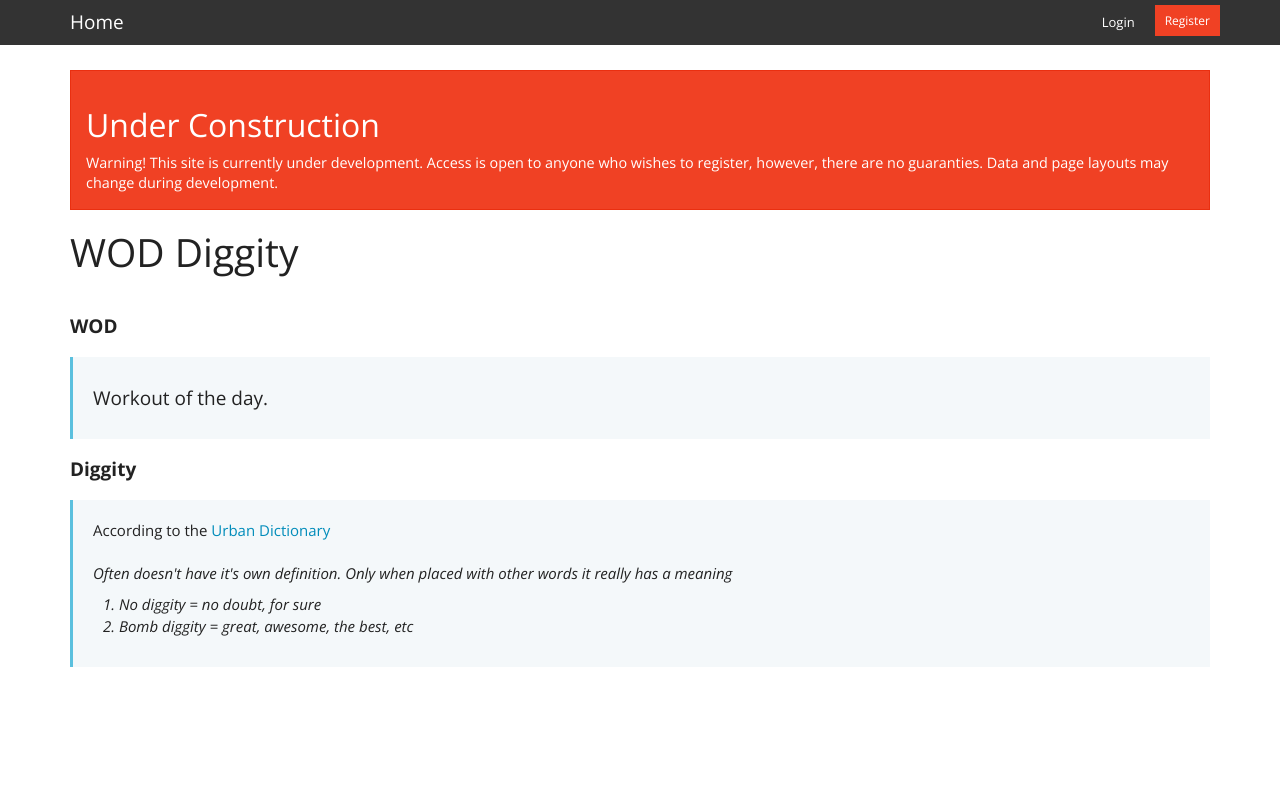
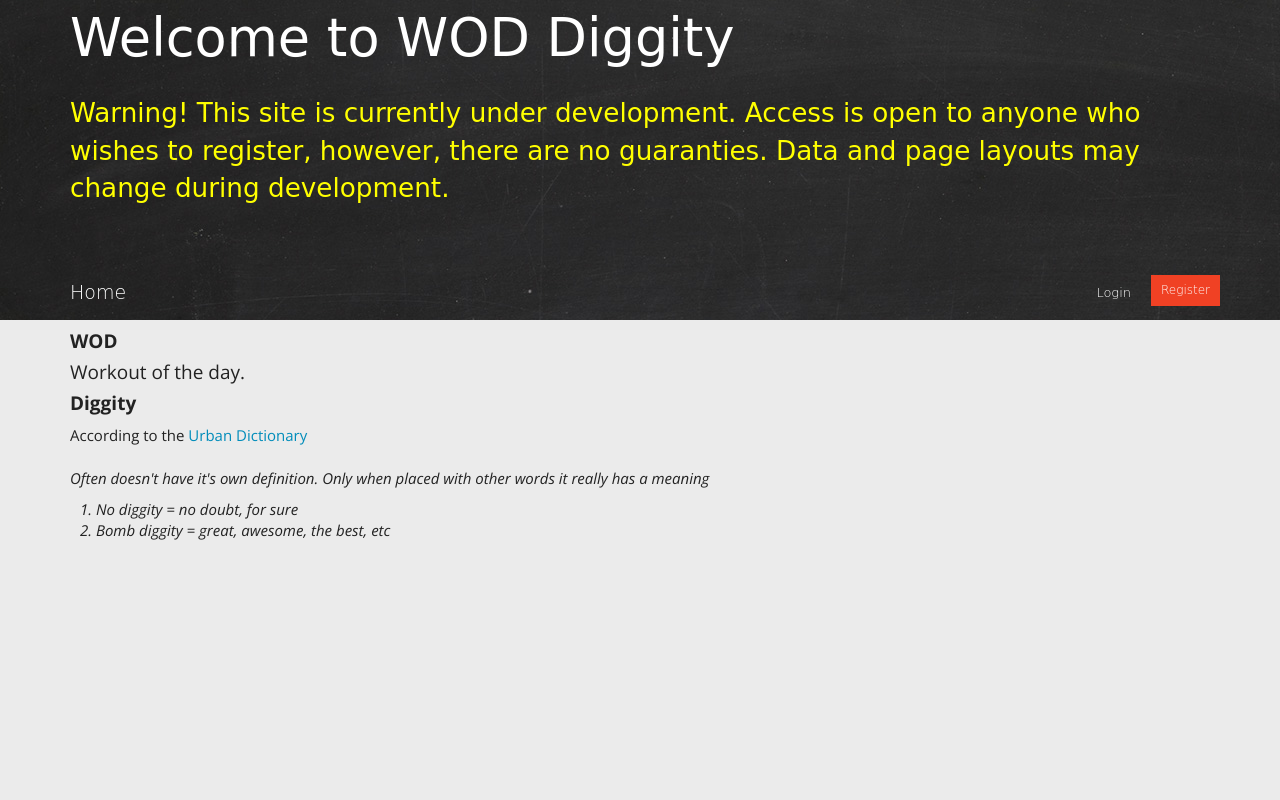
Before and after one commit to mashlan/woddiggity, a website: page public/index.html at #/home in a window 1280 px wide. Drawn offline with nearby package versions, Linux system fonts and the light colour scheme; no server answers; a web font is replaced by a local one.

Commit message:
change to style and layout

```diff
--- a/public/css/site.css
+++ b/public/css/site.css
@@ -1,6 +1,44 @@
 
-body{
-    padding-top: 70px !important;
+
+.home-header{
+    background-image: url("../img/chalkbg.jpg");
+    height: 320px;
+    /*font-family: 'Gloria Hallelujah', cursive !important;*/
+    font-family: 'Fredericka the Great', cursive !important;
+    font-size: 3.5em;
+    color: #ffffff;
+}
+
+.home-header p{
+    font-size: .5em !important;
+    color: #ffff00;
+    margin-top: 20px;
+}
+.navbar-chalkboard{
+    background-color: transparent;
+    padding-top: 270px;
+}
+
+.navbar-chalkboard-scroll{
+    background-image: url("../img/chalkbg.jpg");
+    padding-top: 0;
+}
+
+.navbar-chalkboard a{
+    color: #ffffff;
+    font-family: 'Fredericka the Great', cursive !important;
+}
+
+.navbar-chalkboard a:hover, .active-link{
+    color: #ffff00 !important;
+}
+
+.navbar-chalkboard li a:hover{
+    background-color: transparent;
+}
+
+.navbar-chalkboard li:active{
+    background-color: transparent;
 }
 
 .diggity-text{
--- a/public/index.html
+++ b/public/index.html
@@ -4,6 +4,13 @@
     <meta charset="utf-8">
     <meta name="viewport" content="width=device-width, initial-scale=1">
     <title>Wod Diggity</title>
+
+    <link href='http://fonts.googleapis.com/css?family=Indie+Flower' rel='stylesheet' type='text/css'>
+    <link href='http://fonts.googleapis.com/css?family=Gloria+Hallelujah' rel='stylesheet' type='text/css'>
+    <link href="//fonts.googleapis.com/css?family=Fredericka+the Great" rel="stylesheet" type="text/css">
+    <link href="//fonts.googleapis.com/css?family=Frijole" rel="stylesheet" type="text/css">
+
+
     <link rel="stylesheet" href="css/bootstrap-yeti.css"/>
     <link rel="stylesheet" href="css/site.css"/>
     <link rel="stylesheet" href="css/fullcalendar.css"/>
@@ -22,7 +29,16 @@
 
 </head>
     <body>
-        <nav class="navbar navbar-fixed-top navbar-default" role="navigation">
+        <div class="home-header">
+            <div class="container">
+                <div>Welcome to WOD Diggity</div>
+                <p>
+                    Warning! This site is currently under development. Access is open to anyone who wishes to register,
+                    however, there are no guaranties. Data and page layouts may change during development.
+                </p>
+            </div>
+        </div>
+        <nav class="navbar navbar-chalkboard navbar-fixed-top" role="navigation">
             <div class="container">
                 <div class="navbar-header">
                     <button class="navbar-toggle" type="button" data-toggle="collapse" data-target="#diggity-collapse-1">
@@ -82,9 +98,7 @@
             </div>
         </nav>
 
-        <div class="container">
-            <div ng-view></div>
-        </div>
+        <div ng-view></div>
 
         <script src="/js/app.js"></script>
         <script src="/js/config.js"></script>
@@ -111,6 +125,19 @@
                     }
                 }
             });
+
+            $(window).on("scroll", function(){
+                var top = 270 - window.scrollY;
+
+                if(window.scrollY > 268){
+                    $(".navbar-chalkboard").addClass('navbar-chalkboard-scroll')
+                    $(".navbar-chalkboard").css("padding-top", 0);
+                }else{
+                    $(".navbar-chalkboard").css("padding-top", top);
+                    $(".navbar-chalkboard").removeClass('navbar-chalkboard-scroll')
+                }
+
+            })
         });
     </script>
 
--- a/public/partials/home.html
+++ b/public/partials/home.html
@@ -1,24 +1,14 @@
-<div class="alert alert-danger">
-    <h2>Under Construction</h2>
 
-    <P style="font-size: 1.2em;">
-        Warning! This site is currently under development. Access is open to anyone who wishes to register, however, there are
-        no guaranties. Data and page layouts may change during development.
-    </P>
-</div>
-
-<h1>WOD Diggity</h1>
-<br/>
-
-
+<div id="homeForm" style="background-color: #ebebeb">
+    <div class="container">
         <h4><b>WOD</b></h4>
-<div class="diggity-callout diggity-callout-info">
+        <div class="">
             <h4>Workout of the day.</h4>
         </div>
 
         <h4><b>Diggity</b></h4>
 
-<div class="diggity-callout diggity-callout-info">
+        <div class="">
             According to the <a href="http://www.urbandictionary.com/define.php?term=diggity" target="_blank">Urban Dictionary</a><br/><br/>
             <i>
                 Often doesn't have it's own definition. Only when placed with other words it really has a meaning <br/>
@@ -28,3 +18,14 @@
                 </div>
             </i>
         </div>
+    </div>
+</div>
+
+<script type="text/javascript">
+    $(document).ready(function(){
+        $("#homeForm").css("height", window.innerHeight - 320);
+        $(window).on("resize", function(){
+            $("#homeForm").css("height", window.innerHeight - 320);
+        })
+    })
+</script>
--- a/server.js
+++ b/server.js
@@ -12,7 +12,7 @@ var localStrategy   = require('passport-local').Strategy;
 var userRepo        = require('./data_access/repositories/userRepository.js')(mongoose, db, "users", schema.User);
 
 if(debug){
-    process.env.PORT = 5000;
+    process.env.PORT = 5050;
 }
 else{
     process.env.PORT = 80;
```
Also changed, not shown: public/img/chalkbg.jpg (added). Lines whose indentation alone changed are shown as unchanged.
